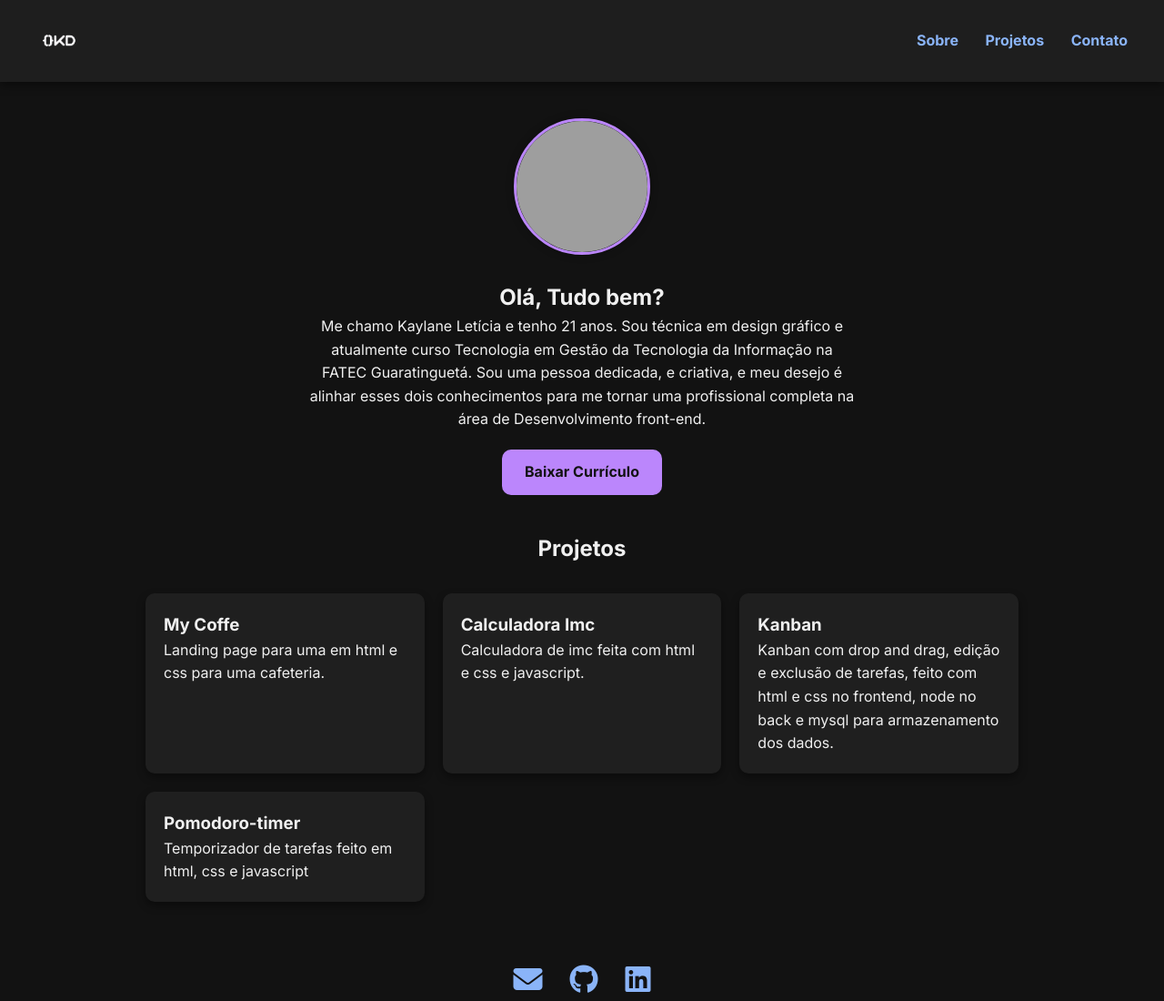
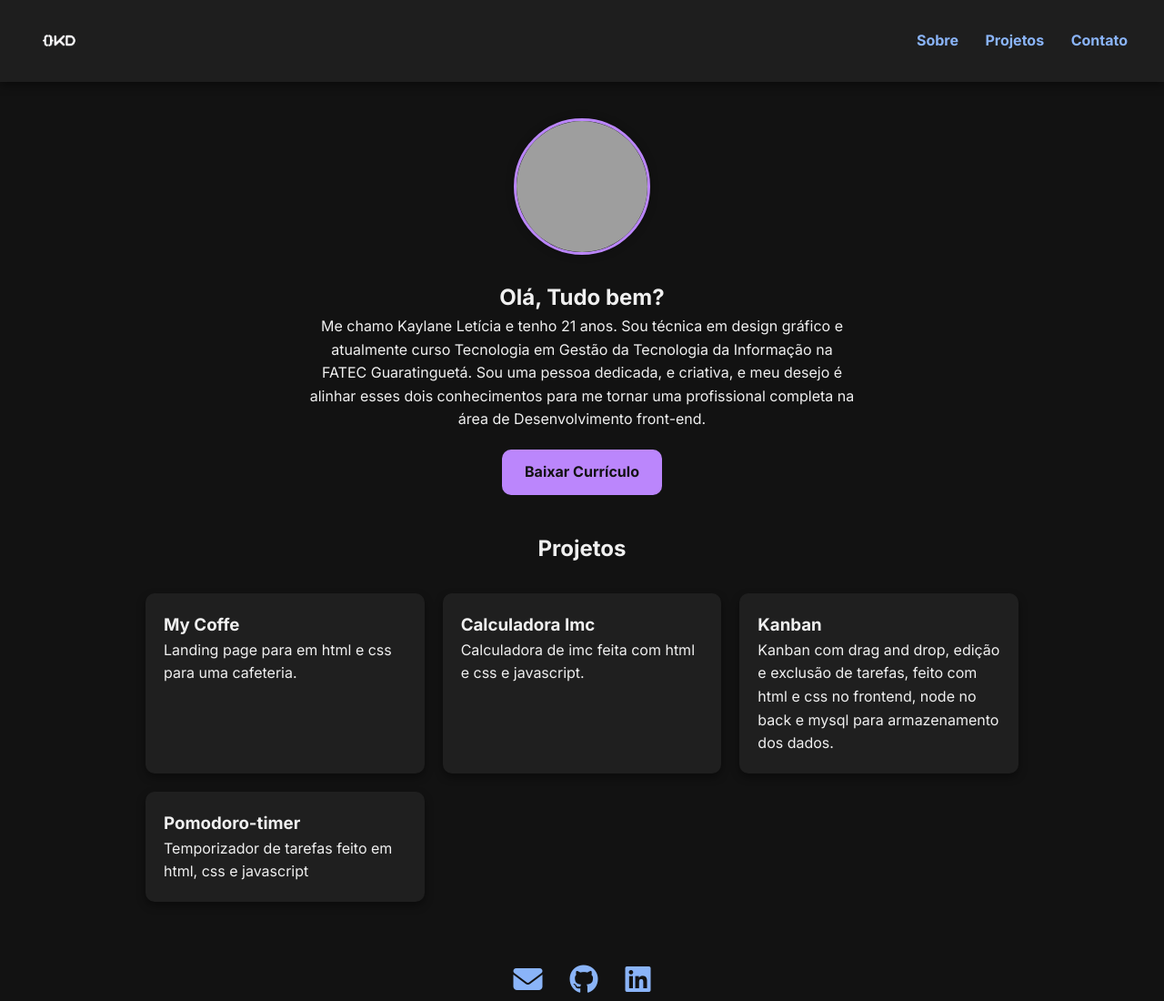
Before and after one commit to kaylaneleticia10/Portfolio, a plain HTML site: page index.html in a window 1280 px wide. Shown: the top 1100 px of the page at 91% size. Drawn offline with Linux system fonts and the light colour scheme; grey boxes are pictures that could not be loaded.

Commit message:
Update index.html

```diff
--- a/index.html
+++ b/index.html
@@ -35,7 +35,7 @@
       <div class="grid-projetos">
         <a href="https://kaylaneleticia10.github.io/LandingPage-MyCoffe/#menu" target="_blank" class="card">
           <h3>My Coffe</h3>
-          <p>Landing page para uma em html e css para uma cafeteria.</p>
+          <p>Landing page para em html e css para uma cafeteria.</p>
         </a>
         <a href="https://kaylaneleticia10.github.io/Calculadora-imc/" target="_blank" class="card">
           <h3>Calculadora Imc</h3>
@@ -44,7 +44,7 @@
         </a>
         <a href="https://github.com/kaylaneleticia10/Kanban.git" target="_blank" class="card">
           <h3>Kanban</h3>
-          <p>Kanban com drop and drag, edição e exclusão de tarefas, feito com html e css no frontend, node no back e mysql para armazenamento dos dados.</p>
+          <p>Kanban com drag and drop, edição e exclusão de tarefas, feito com html e css no frontend, node no back e mysql para armazenamento dos dados.</p>
           </p>
         </a>
         <a href="https://kaylaneleticia10.github.io/Pomodoro-timer/" target="_blank" class="card">
```
